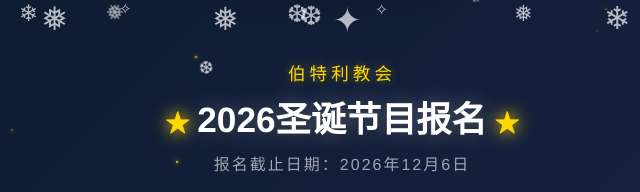
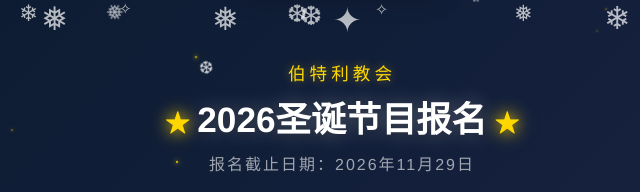
Before and after one commit to bethel2021/bethel-christmas-2026, a plain HTML site: page index.html in a window 1280 px wide. Shown: the top 192 px of the page, 298-938 px from the left. Drawn offline with Linux system fonts and the light colour scheme; no server answers.

Commit message:
报名截止日期提前到2026年11月29日

```diff
--- a/index.html
+++ b/index.html
@@ -685,7 +685,7 @@
         <div class="header">
             <div class="church-name">伯特利教会</div>
             <h1><span class="deco-star">★</span>2026圣诞节目报名<span class="deco-star">★</span></h1>
-            <p class="subtitle">报名截止日期：2026年12月6日</p>
+            <p class="subtitle">报名截止日期：2026年11月29日</p>
             <div class="bible-verse">
                 <p>"今天在大卫的城里，为你们生了救主，就是主基督。"</p>
                 <p class="ref">— 路加福音 2:11</p>
```
